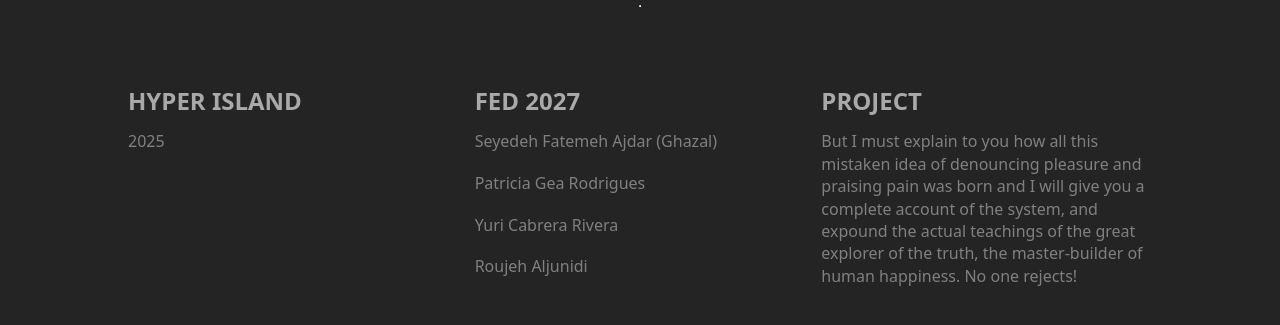
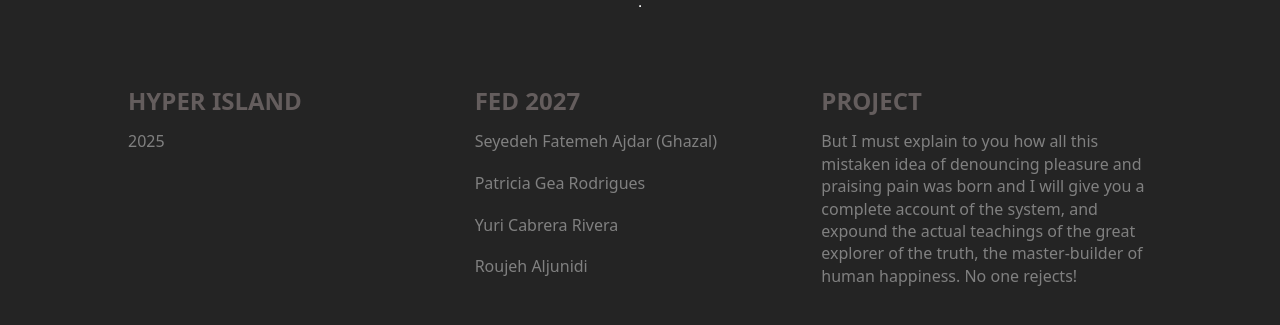
Before and after one commit to foloram/group1-fund2-final_assessment, a website built with Vite: page vite-vanilla-boilerplate/index.html in a window 1280 px wide. Shown: the part 171-496 px from the top of the page. Built offline with nearby package versions, Linux system fonts and the light colour scheme; no server answers.

Commit message:
new changes in css

```diff
--- a/vite-vanilla-boilerplate/src/style.css
+++ b/vite-vanilla-boilerplate/src/style.css
@@ -137,7 +137,7 @@
 }
 
 h2 {
-  color: darkgray;
+  color: rgb(100, 93, 93);
 }
 
 .icon-container {
```
